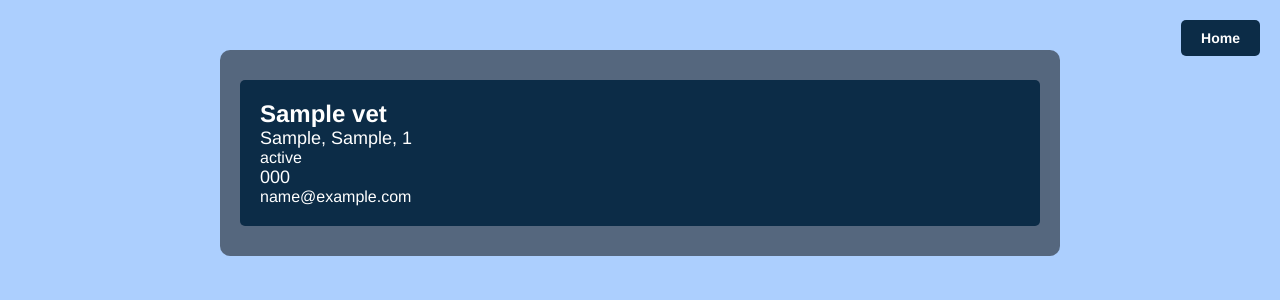
After one commit to Joumanasalahedin/PawCare, a Django app: page /search/ in a window 1280 px wide. The commit adds this page. Shown: the top 300 px of the page. Run offline with Django 5.2, Linux system fonts and the light colour scheme; tables that the repository leaves empty hold one stand-in row (values such as "Sample post"); parts of the project's set-up code (start-up, migrations or seed data) failed here and were passed over.

Commit message:
search function

```diff
--- a/pawcare/urls.py
+++ b/pawcare/urls.py
@@ -18,11 +18,12 @@ from django.contrib import admin
 from django.urls import path, include
 from django.conf import settings
 from django.conf.urls.static import static
-from .views import home
+from .views import home, search
 
 urlpatterns = [
     path('admin/', admin.site.urls),
     path('', home, name='home'),
+    path('search/', search, name='search'),
     path('vets/', include('vets.urls')),
     path('pet_owners/', include('pet_owners.urls')),
 ]
--- a/pawcare/views.py
+++ b/pawcare/views.py
@@ -1,7 +1,31 @@
 from django.shortcuts import render
+from django.db.models import Q
 from vets.models import Vet
 
 
 def home(request):
     vets = Vet.objects.all()
     return render(request, 'home.html', {'vets': vets})
+
+
+def search(request):
+    search_query = request.GET.get('search', '')
+    location_query = request.GET.get('location', '')
+
+    query = Q()
+
+    if search_query:
+        query &= Q(name__icontains=search_query)
+
+    if location_query:
+        query &= (Q(city__icontains=location_query) |
+                  Q(state__icontains=location_query) |
+                  Q(PLZ__icontains=location_query))
+
+    if not search_query and not location_query:
+        results = Vet.objects.all().order_by('city')
+    else:
+        results = Vet.objects.filter(query).order_by(
+            'city') if query else Vet.objects.none()
+
+    return render(request, 'search.html', {'results': results})
--- /dev/null
+++ b/static/css/search.css
@@ -0,0 +1,104 @@
+body {
+    background: #accffe;
+    background-size: 400% 400%;
+    animation: gradientAnimation 15s ease infinite;
+    color: #ffffff;
+    font-family: 'Helvetica', sans-serif;
+    margin: 0;
+    padding: 0;
+}
+
+nav {
+    position: absolute;
+    top: 20px;
+    right: 20px;
+    display: flex;
+    justify-content: flex-end;
+    align-items: center;
+    background-color: #0C2C47;
+    /* Adjusted to semi-transparent */
+    padding: 10px;
+    transition: background-color 0.3s ease, box-shadow 0.3s ease;
+    border-radius: 5px;
+    z-index: 2;
+    /* Ensure the nav is above the video */
+}
+
+nav a {
+    color: #fefefe;
+    text-decoration: none;
+    margin: 0 10px;
+    font-weight: bold;
+    font-size: 14px;
+    transition: color 0.3s ease;
+}
+
+nav a:hover {
+    color: #ffffff;
+}
+
+.results-container {
+    margin: 50px auto;
+    max-width: 800px;
+    padding: 20px;
+    background: rgba(0, 0, 0, 0.5);
+    border-radius: 10px;
+}
+
+.clinic {
+    background: #0C2C47;
+    color: #fff;
+    padding: 20px;
+    margin: 10px 0;
+    border-radius: 5px;
+    position: relative;
+}
+
+.clinic .clinic-name {
+    font-size: 24px;
+    font-weight: bold;
+}
+
+.clinic .clinic-address,
+.clinic .clinic-phone {
+    font-size: 18px;
+}
+
+.clinic .clinic-distance {
+    font-size: 16px;
+    font-style: italic;
+    position: absolute;
+    top: 20px;
+    right: 20px;
+}
+
+.clinic .book-button {
+    margin-top: 10px;
+    padding: 10px 20px;
+    background-color: #accffe;
+    border: none;
+    color: #0C2C47;
+    cursor: pointer;
+    border-radius: 5px;
+    font-size: 16px;
+    transition: background-color 0.3s ease;
+}
+
+.clinic .book-button:hover {
+    background-color: #0C2C47;
+    color: #accffe;
+}
+
+@keyframes gradientAnimation {
+    0% {
+        background-position: 0% 50%;
+    }
+
+    50% {
+        background-position: 100% 50%;
+    }
+
+    100% {
+        background-position: 0% 50%;
+    }
+}
--- /dev/null
+++ b/templates/search.html
@@ -0,0 +1,83 @@
+<!DOCTYPE html>
+<html lang="en">
+
+<head>
+    <meta charset="UTF-8">
+    <meta name="viewport" content="width=device-width, initial-scale=1.0">
+    <title>Clinic Search Results</title>
+    <link rel="stylesheet" href="https://cdnjs.cloudflare.com/ajax/libs/animate.css/4.1.1/animate.min.css">
+    {% load static %}
+    <link rel="stylesheet" href="{% static 'css/search.css' %}">
+</head>
+
+<header>
+    <nav>
+        <a href="{% url 'home' %}">Home</a>
+    </nav>
+</header>
+
+<body>
+
+    <div class="results-container" id="results-container">
+        {% if results %}
+        {% for vet in results %}
+        <div class="clinic">
+            <div class="clinic-name">{{ vet.name }}</div>
+            <div class="clinic-address">{{ vet.street }}, {{ vet.city }}, {{ vet.PLZ }}</div>
+            <div class="clinic-state">{{ vet.state }}</div>
+            <div class="clinic-phone">{{ vet.phone_number }}</div>
+            {% if vet.email %}
+            <div class="clinic-email">{{ vet.email }}</div>
+            {% endif %}
+
+        </div>
+        {% endfor %}
+        {% else %}
+        <p>No clinics found.</p>
+        {% endif %}
+    </div>
+    <!-- <script>
+        const clinics = [
+            { name: "Hammerschmidt", address: "Innere Simbacher Str. 21, 84347 Pfarrkirchen", phone: "0856171122", distance: "2.3 miles" },
+            { name: "Dr.med.vet. Alfred Scheider Tierarzt", address: "", phone: "(987) 654-3210", distance: "4.8 miles" },
+            { name: "Whiskers & Paws Clinic", address: "789 Pet Blvd, Animal Ville", phone: "(555) 123-4567", distance: "7.1 miles" }
+        ];
+
+        function getQueryParam(param) {
+            const urlParams = new URLSearchParams(window.location.search);
+            return urlParams.get(param);
+        }
+
+        function searchClinics() {
+            const searchValue = getQueryParam('search').toLowerCase();
+            const resultsContainer = document.getElementById('results-container');
+            resultsContainer.innerHTML = '';
+
+            const filteredClinics = clinics.filter(clinic =>
+                clinic.name.toLowerCase().includes(searchValue) ||
+                clinic.address.toLowerCase().includes(searchValue)
+            );
+
+            if (filteredClinics.length === 0) {
+                resultsContainer.innerHTML = '<p>No clinics found.</p>';
+            } else {
+                filteredClinics.forEach(clinic => {
+                    const clinicElement = document.createElement('div');
+                    clinicElement.classList.add('clinic');
+                    clinicElement.innerHTML = `
+                        <div class="clinic-name">${clinic.name}</div>
+                        <div class="clinic-address">${clinic.address}</div>
+                        <div class="clinic-phone">${clinic.phone}</div>
+                        <div class="clinic-distance">${clinic.distance}</div>
+                        <button class="book-button">Book Appointment</button>
+                    `;
+                    resultsContainer.appendChild(clinicElement);
+                });
+            }
+        }
+
+        document.addEventListener('DOMContentLoaded', searchClinics);
+    </script> -->
+</body>
+
+</html>
--- a/vets/models.py
+++ b/vets/models.py
@@ -2,15 +2,14 @@ from django.db import models
 
 
 class Vet(models.Model):
-    first_name = models.CharField(max_length=100)
-    last_name = models.CharField(max_length=100)
+    name = models.CharField(max_length=100)
     state = models.CharField(max_length=200)
     city = models.CharField(max_length=200)
     street = models.CharField(max_length=200)
     PLZ = models.IntegerField()
     phone_number = models.CharField(max_length=15)
-    email = models.EmailField()
+    email = models.EmailField(null=True, blank=True)
     created_at = models.DateTimeField(auto_now_add=True)
 
     def __str__(self):
-        return self.first_name + self.last_name
+        return self.name
```
Also changed, not shown: templates/home.html (+4 -4 lines), vets/migrations/0003_rename_first_name_vet_name_remove_vet_last_name.py (added), vets/migrations/0004_alter_vet_email.py (added).
